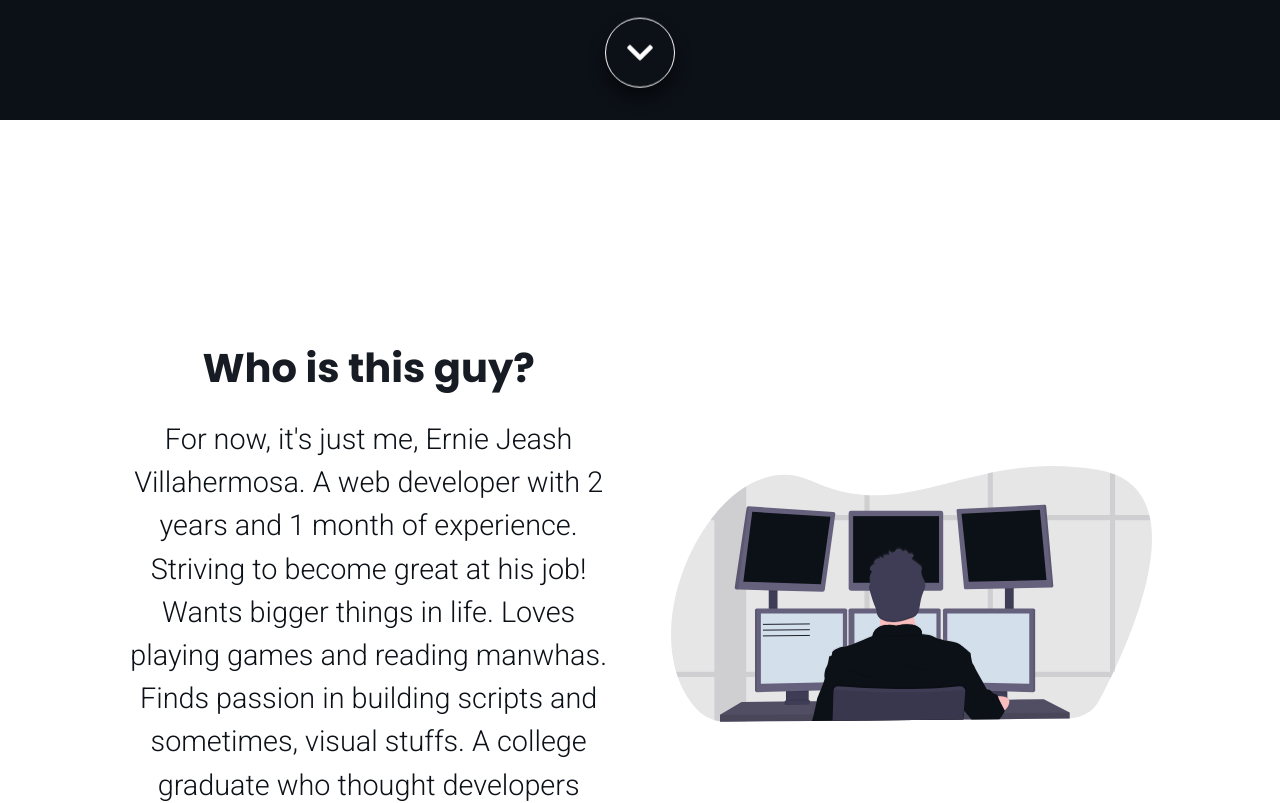
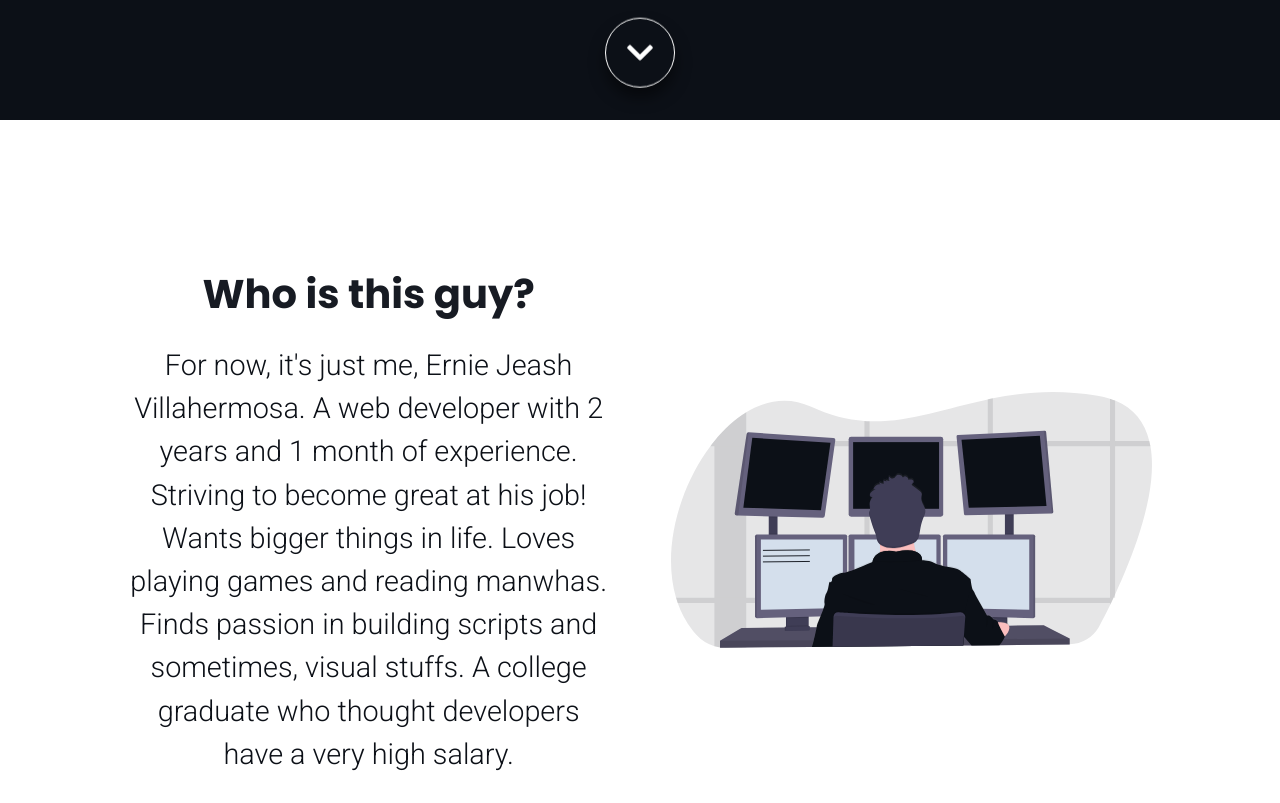
Before and after one commit to KarmaBlackshaw/portfolio, a Vue app: page / in a window 1280 px wide. Shown: the part 680-1483 px from the top of the page. Built offline with nearby package versions, Linux system fonts and the light colour scheme.

Commit message:
remove padding for about page

```diff
--- a/src/views/home/About.vue
+++ b/src/views/home/About.vue
@@ -62,7 +62,6 @@ export default {
   position: relative;
   user-select: none;
   text-align: center;
-  padding-top: 74px;
   padding-bottom: 64px;
   border-bottom: 1px solid #e1e2e4;
 
```
